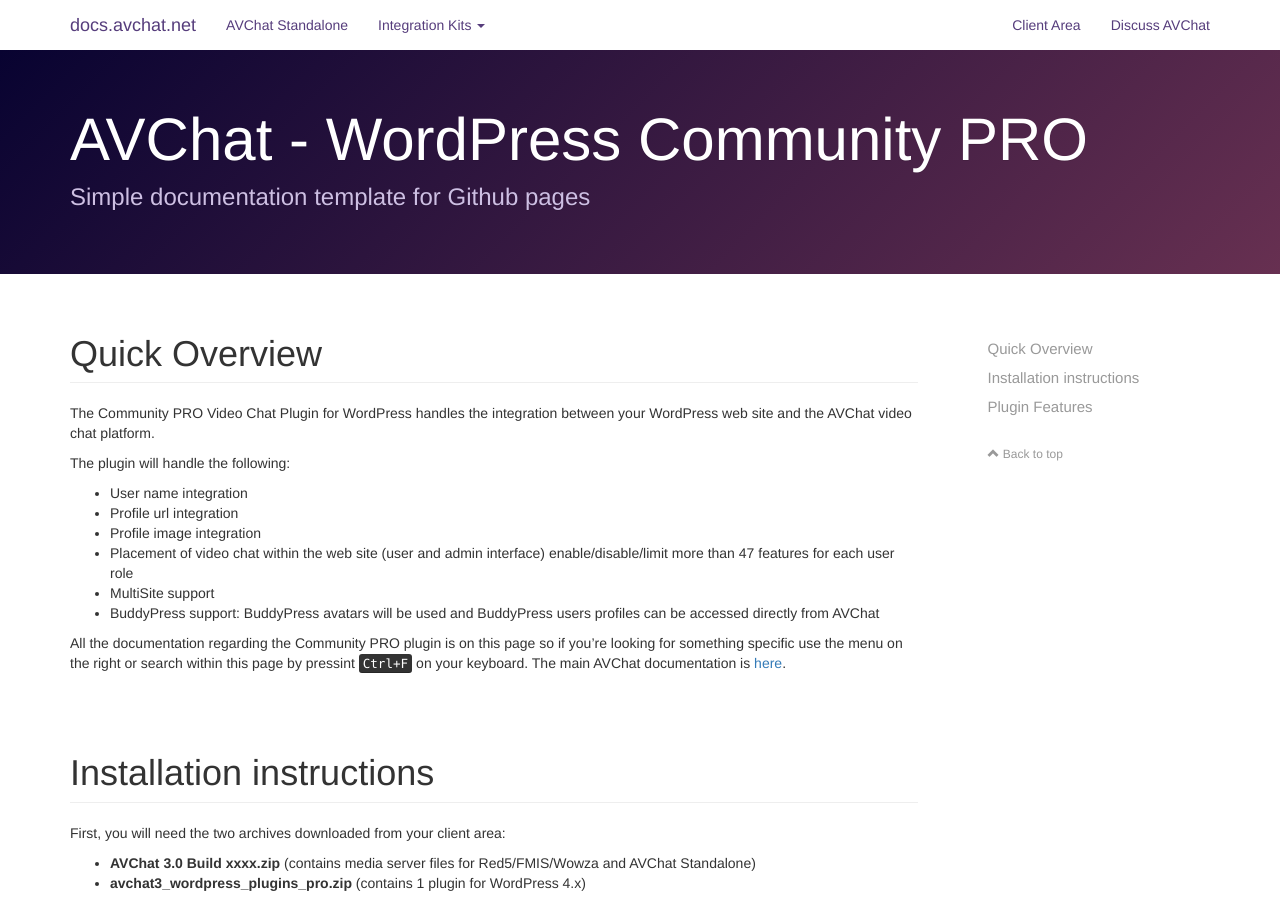
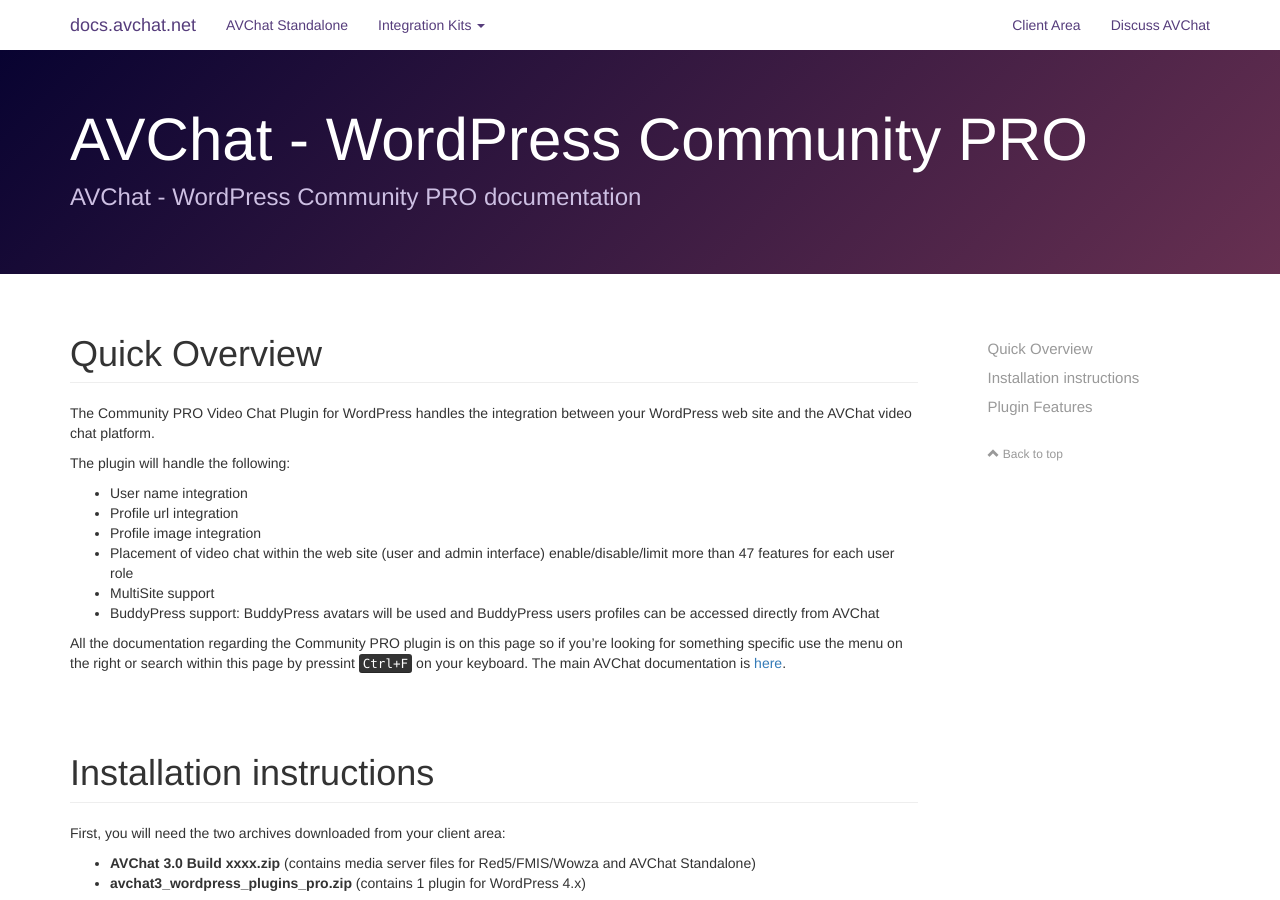
Before and after one commit to nusofthq/avchat-documentation, a Jekyll site: the page built from wordpress-community-pro.md, in a window 1280 px wide and 900 px high. Built offline with Jekyll 4.4.1, drawn with Linux system fonts in a browser that asks for light colours; nearby versions of some CDN libraries; comment, search, counter and statistics services are not loaded.

Commit message:
updated images for wp community pro

```diff
--- a/wordpress-community-pro.md
+++ b/wordpress-community-pro.md
@@ -1,7 +1,7 @@
 ---
 layout: default
 title: AVChat - WordPress Community PRO
-description: Simple documentation template for Github pages
+description: AVChat - WordPress Community PRO documentation
 isHome: false
 hide: true
 ---
```
Also changed, not shown: assets/images/wordpress_images/avchat_folder.png, assets/images/wordpress_images/ftp_client.png, assets/images/wordpress_images/uploaded_files.png.
